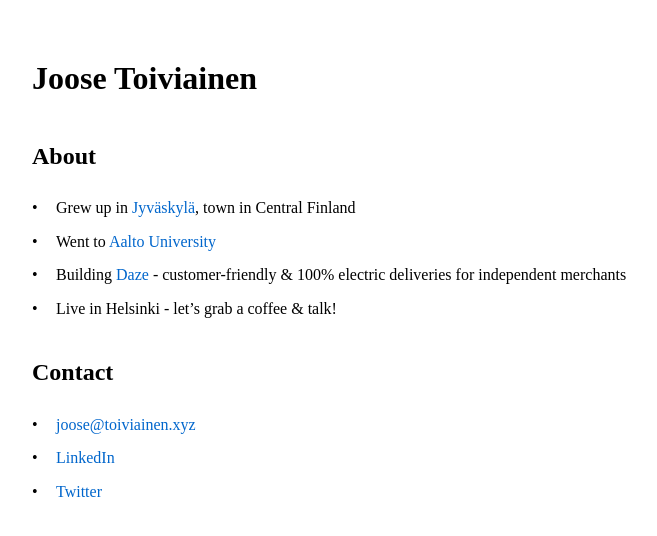
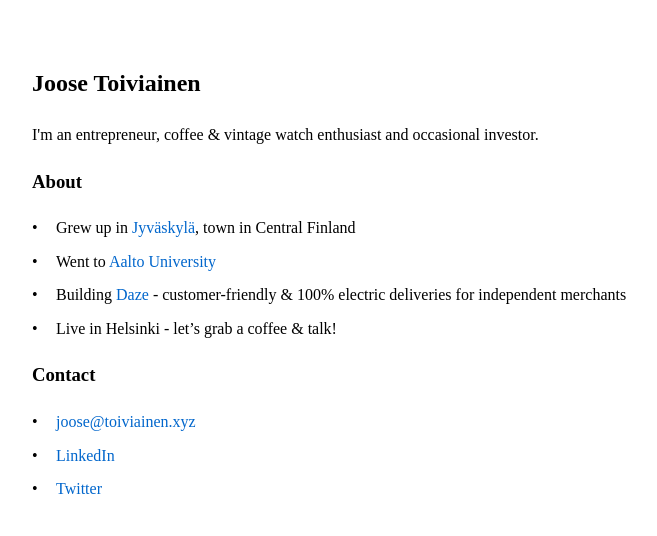
Before and after one commit to jooset/jooset.github.io, a plain HTML site: page index.html in a window 1280 px wide. Shown: the whole page, without its empty margins (208-865 px from the left). Drawn offline with Linux system fonts and the light colour scheme.

Commit message:
Update index.html

```diff
--- a/index.html
+++ b/index.html
@@ -51,9 +51,11 @@
     </style>
 </head>
 <body>
-    <h1>Joose Toiviainen</h1>
+    <h2>Joose Toiviainen</h2>
 
-    <h2>About</h2>
+    <p>I'm an entrepreneur, coffee & vintage watch enthusiast and occasional investor.</p>
+
+    <h3>About</h3>
     <ul>
         <li>Grew up in <a href="https://en.wikipedia.org/wiki/Jyv%C3%A4skyl%C3%A4">Jyväskylä</a>, town in Central Finland</li>
         <li>Went to <a href="https://en.wikipedia.org/wiki/Aalto_University">Aalto University</a></li>
@@ -61,7 +63,7 @@
         <li>Live in Helsinki - let’s grab a coffee & talk!</li>
     </ul>
 
-    <h2>Contact</h2>
+    <h3>Contact</h3>
         <ul>
             <li><a href="mailto:joose@toiviainen.xyz">joose@toiviainen.xyz</a></li>
             <li><a href="https://linkedin.com/in/toiviainen">LinkedIn</a></li>
```
